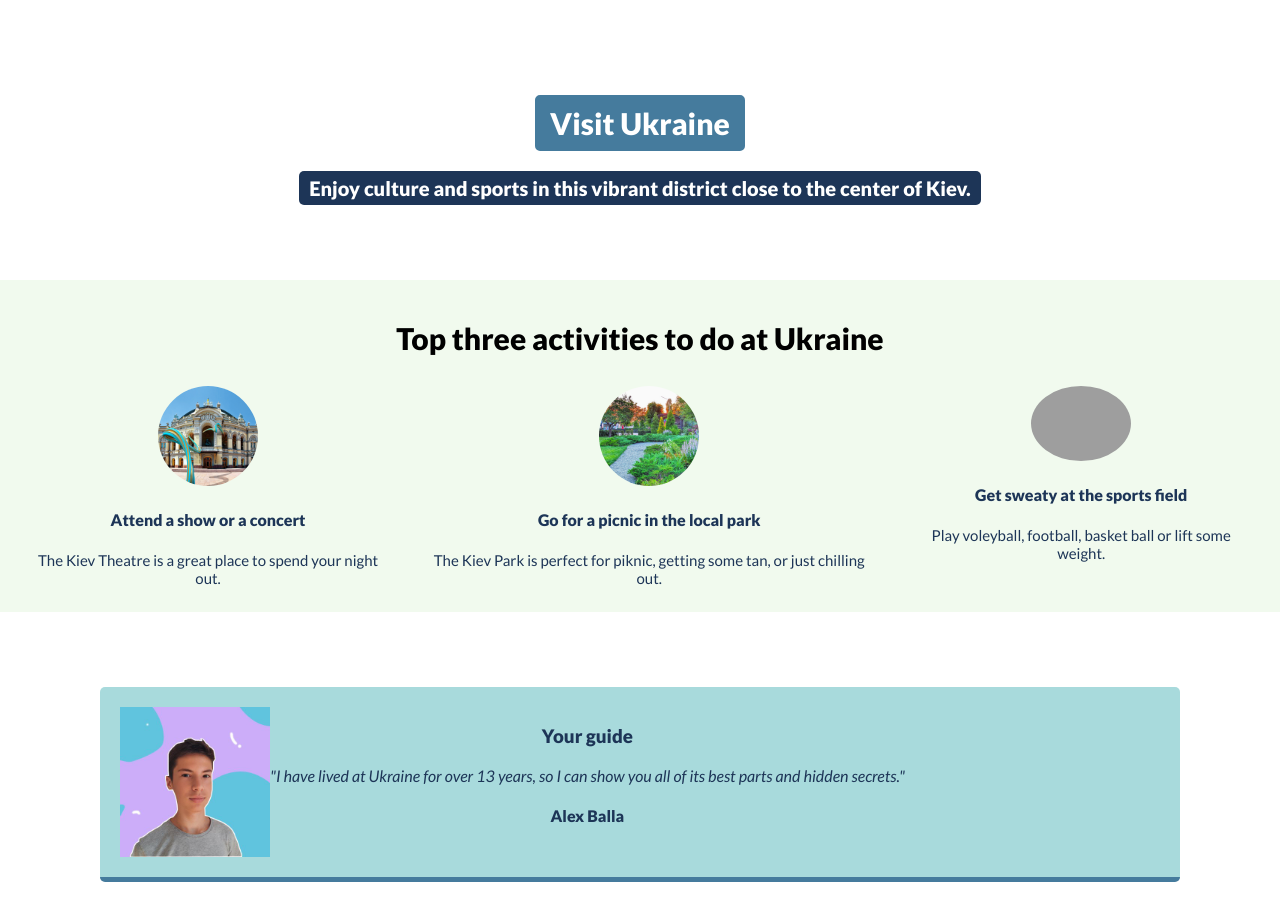
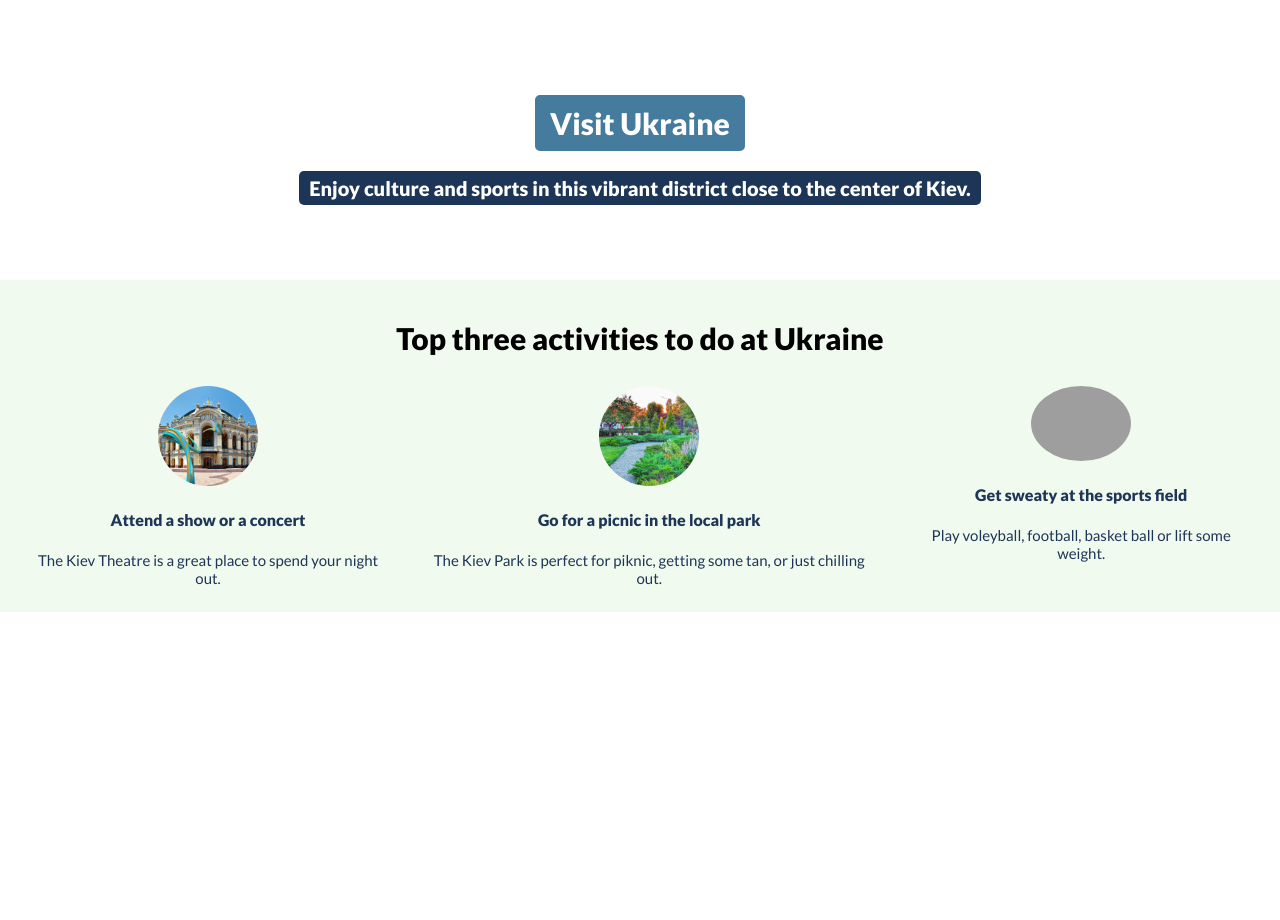
Before and after one commit to Tetrizz/solo-project, a plain HTML site: page index.html in a window 1280 px wide. After the commit the page ends 800 px from the top, so only its background shows below. Drawn offline with Linux system fonts and the light colour scheme; grey boxes are pictures that could not be loaded.

Commit message:
delete guide

```diff
--- a/index.html
+++ b/index.html
@@ -36,16 +36,5 @@
                 </div>
             </div>
         </div>
-
-        <!-- GUIDE SECTION -->
-        <div id="guide">
-            <img src="images/logo.jpeg" class="per">
-
-            <div>
-                <h3>Your guide</h3>
-                <p><i>"I have lived at Ukraine for over 13 years, so I can show you all of its best parts and hidden secrets."</i></p>
-                <h4>Alex Balla</h4>
-            </div>
-        </div>
     </body>
 </html>
```
